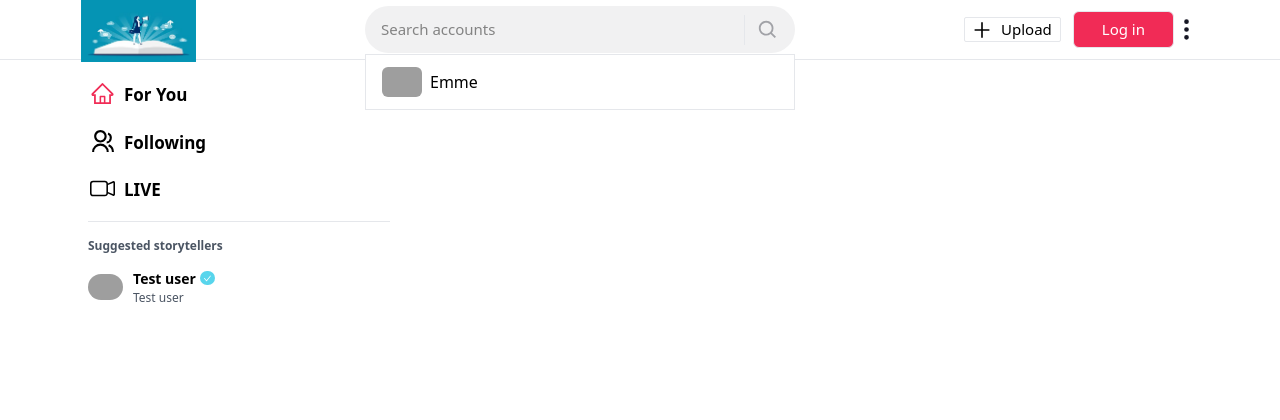
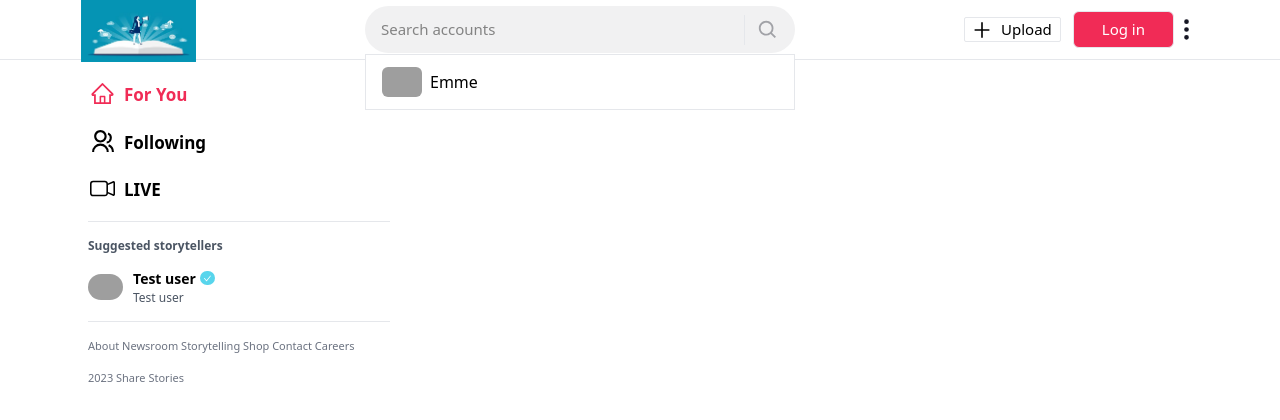
Before and after one commit to xxemmexx/share-stories, a Next.js app: page / in a window 1280 px wide. Shown: the top 420 px of the page. Built offline with nearby package versions, Linux system fonts and the light colour scheme; grey boxes are pictures that could not be loaded.

Commit message:
Added users and footnote text to side nav

```diff
--- a/app/layouts/includes/SideNavMain.tsx
+++ b/app/layouts/includes/SideNavMain.tsx
@@ -24,6 +24,7 @@ export default function SideNavMain() {
                         colorString={pathname == '/' ? '#F02C56' : ''}
                         sizeString="25"
                     />
+                </Link>
 
                 <MenuItem iconString="Following" colorString='#000000' sizeString="25"/>
                 <MenuItem iconString="LIVE" colorString='#000000' sizeString="25"/>
@@ -37,7 +38,35 @@ export default function SideNavMain() {
                         <MenuItemFollow user={{id: "1", name: "Test user", image: "https://placeholder.co/50"}} />
                     </div>
                 </ClientOnly>
-                </Link>
+
+                <button className="lg-block hidden text-[#F02C56] pt-1.5 pl-2 text-[13px]">
+                    See all
+                </button>
+
+                {!true ? (
+                    <div>
+                        <div className="border-b lg:ml-2 mt-2"/>
+                        <h3 className="lg:block hidden text-xs text-gray-600 font-semibold pt-4 pb-2 px-2">Following storytellers</h3>
+
+                        <div className="lg:hidden block pt-3"/>
+                        <ClientOnly>
+                            <div className="cursor-pointer">
+                                <MenuItemFollow user={{id: "1", name: "Test user", image: "https://placeholder.co/50"}} />
+                            </div>
+                        </ClientOnly>
+
+                        <button className="lg-block hidden text-[#F02C56] pt-1.5 pl-2 text-[13px]">
+                            See more
+                        </button>
+                    </div>
+                ) : null}
+
+                <div className="lg:block hidden border-b lg:ml-2 mt-2"/>
+
+                <div className="lg:block hidden text-[11px] text-gray-500">
+                    <p className="pt-4 px-2"> About Newsroom Storytelling Shop Contact Careers</p>
+                    <p className="pt-4 px-2"> 2023 Share Stories</p>
+                </div>
             </div>
         </div>
     )
```
Lines whose indentation alone changed are shown as unchanged.
